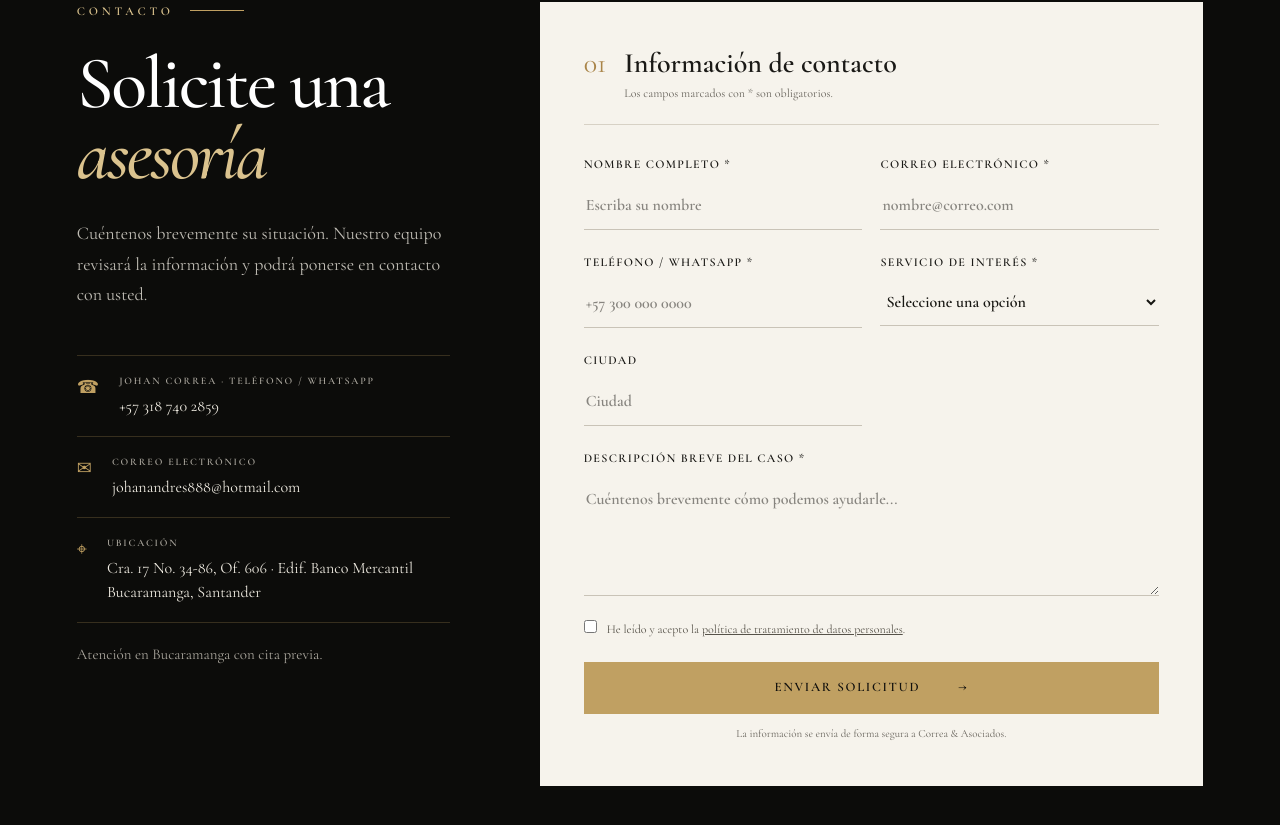
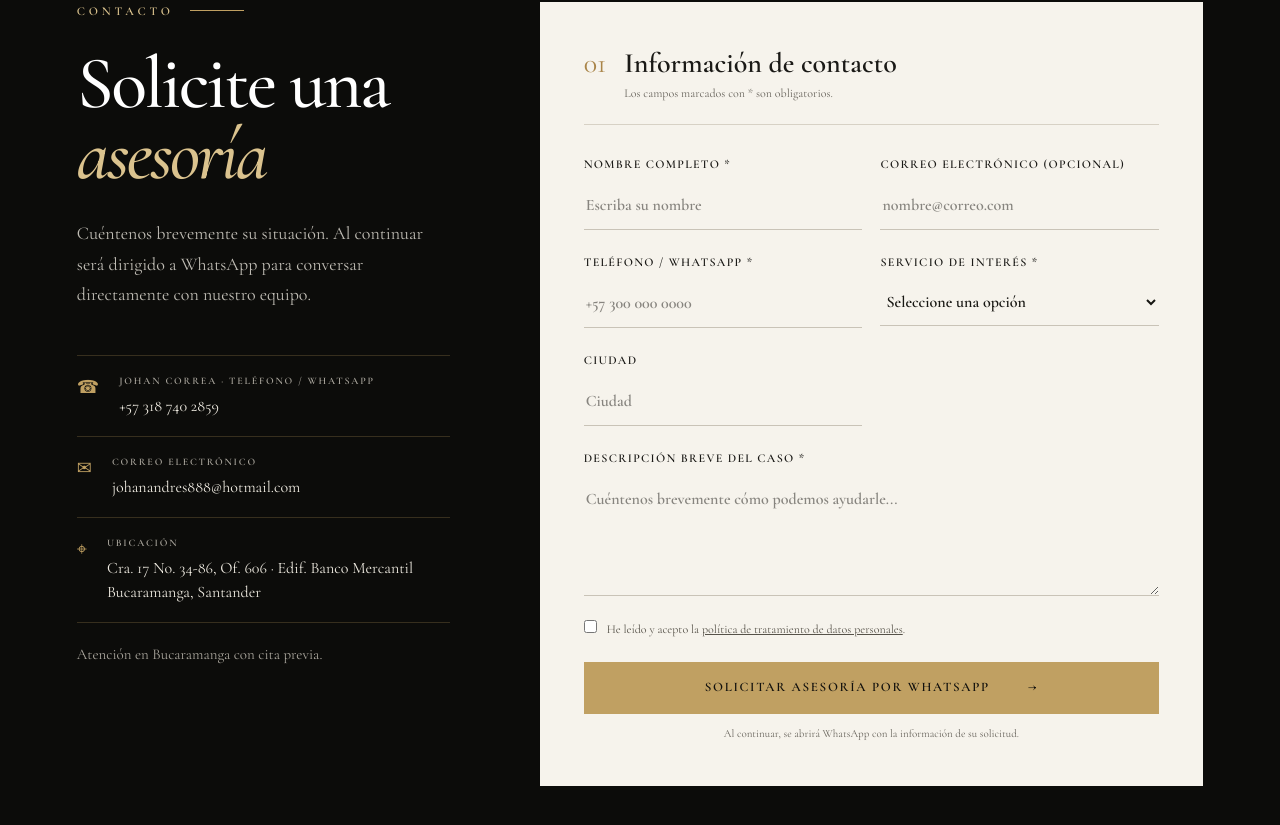
Before and after one commit to juancadev01/Landing-Page, a React (Vite) app: page / in a window 1280 px wide. Shown: the part 4691-5516 px from the top of the page. Built offline with nearby package versions, Linux system fonts and the light colour scheme.

Commit message:
Redirige solicitudes de asesoria a WhatsApp

```diff
--- a/components/sections/ContactSection.tsx
+++ b/components/sections/ContactSection.tsx
@@ -1,10 +1,8 @@
 "use client";
 
-import { FormEvent, useState } from "react";
+import { FormEvent } from "react";
 import { CONTACT, SERVICES } from "@/config/site";
-import type { ContactApiResponse, ContactSubmission } from "@/types/contact";
-
-type FormStatus = "idle" | "loading" | "success" | "error";
+import type { ContactSubmission } from "@/types/contact";
 
 function readSubmission(form: HTMLFormElement): ContactSubmission {
   const data = new FormData(form);
@@ -21,56 +19,35 @@ function readSubmission(form: HTMLFormElement): ContactSubmission {
 }
 
 export function ContactSection() {
-  const [status, setStatus] = useState<FormStatus>("idle");
-  const [formMessage, setFormMessage] = useState("");
-
-  async function submitForm(event: FormEvent<HTMLFormElement>) {
+  function submitForm(event: FormEvent<HTMLFormElement>) {
     event.preventDefault();
     const form = event.currentTarget;
     if (!form.checkValidity()) return form.reportValidity();
 
-    setStatus("loading");
-    setFormMessage("");
+    const submission = readSubmission(form);
+    if (submission.website) return;
 
-    try {
-      const response = await fetch("/.netlify/functions/contact", {
-        method: "POST",
-        headers: { "Content-Type": "application/json" },
-        body: JSON.stringify(readSubmission(form)),
-      });
-      const result = (await response
-        .json()
-        .catch(() => ({}))) as ContactApiResponse;
+    const lines = [
+      "Hola, quiero solicitar una asesoría jurídica.",
+      "",
+      `Nombre: ${submission.name}`,
+      `Teléfono: ${submission.phone}`,
+      submission.email ? `Correo: ${submission.email}` : "",
+      submission.city ? `Ciudad: ${submission.city}` : "",
+      `Servicio de interés: ${submission.service}`,
+      "",
+      "Descripción del caso:",
+      submission.message,
+    ].filter(Boolean);
 
-      if (!response.ok) {
-        throw new Error(
-          result.error ?? "No fue posible enviar la solicitud. Intente nuevamente.",
-        );
-      }
-
-      form.reset();
-      setStatus("success");
-      setFormMessage(
-        "Solicitud enviada correctamente. Nos pondremos en contacto con usted.",
-      );
-    } catch (error) {
-      setStatus("error");
-      setFormMessage(
-        error instanceof Error && error.message
-          ? error.message
-          : "No fue posible enviar la solicitud. Intente nuevamente.",
-      );
-    }
+    const url = `https://wa.me/${CONTACT.whatsapp}?text=${encodeURIComponent(lines.join("\n"))}`;
+    window.open(url, "_blank", "noopener,noreferrer");
   }
 
   return (
     <section className="contact section" id="contacto">
       <ContactDetails />
-      <ContactForm
-        status={status}
-        message={formMessage}
-        onSubmit={submitForm}
-      />
+      <ContactForm onSubmit={submitForm} />
     </section>
   );
 }
@@ -87,8 +64,8 @@ function ContactDetails() {
         <em>asesoría</em>
       </h2>
       <p>
-        Cuéntenos brevemente su situación. Nuestro equipo revisará la información
-        y podrá ponerse en contacto con usted.
+        Cuéntenos brevemente su situación. Al continuar será dirigido a WhatsApp
+        para conversar directamente con nuestro equipo.
       </p>
 
       <div className="contact-data">
@@ -122,12 +99,10 @@ function ContactDetails() {
 }
 
 type ContactFormProps = {
-  status: FormStatus;
-  message: string;
   onSubmit: (event: FormEvent<HTMLFormElement>) => void;
 };
 
-function ContactForm({ status, message, onSubmit }: ContactFormProps) {
+function ContactForm({ onSubmit }: ContactFormProps) {
   return (
     <form className="contact-form reveal" onSubmit={onSubmit}>
       <div className="form-heading">
@@ -148,8 +123,8 @@ function ContactForm({ status, message, onSubmit }: ContactFormProps) {
           <input name="name" required minLength={3} autoComplete="name" placeholder="Escriba su nombre" />
         </label>
         <label>
-          Correo electrónico *
-          <input type="email" name="email" required autoComplete="email" placeholder="nombre@correo.com" />
+          Correo electrónico (opcional)
+          <input type="email" name="email" autoComplete="email" placeholder="nombre@correo.com" />
         </label>
         <label>
           Teléfono / WhatsApp *
@@ -179,14 +154,14 @@ function ContactForm({ status, message, onSubmit }: ContactFormProps) {
         </span>
       </label>
 
-      <button className="button gold submit" disabled={status === "loading"}>
-        {status === "loading" ? "Enviando solicitud…" : "Enviar solicitud"}
+      <button className="button gold submit">
+        Solicitar asesoría por WhatsApp
         <span>→</span>
       </button>
 
-      {status === "success" && <p className="success" role="status">✓ {message}</p>}
-      {status === "error" && <p className="form-error" role="alert">{message}</p>}
-      <p className="demo-note">La información se envía de forma segura a Correa &amp; Asociados.</p>
+      <p className="demo-note">
+        Al continuar, se abrirá WhatsApp con la información de su solicitud.
+      </p>
     </form>
   );
 }
```
